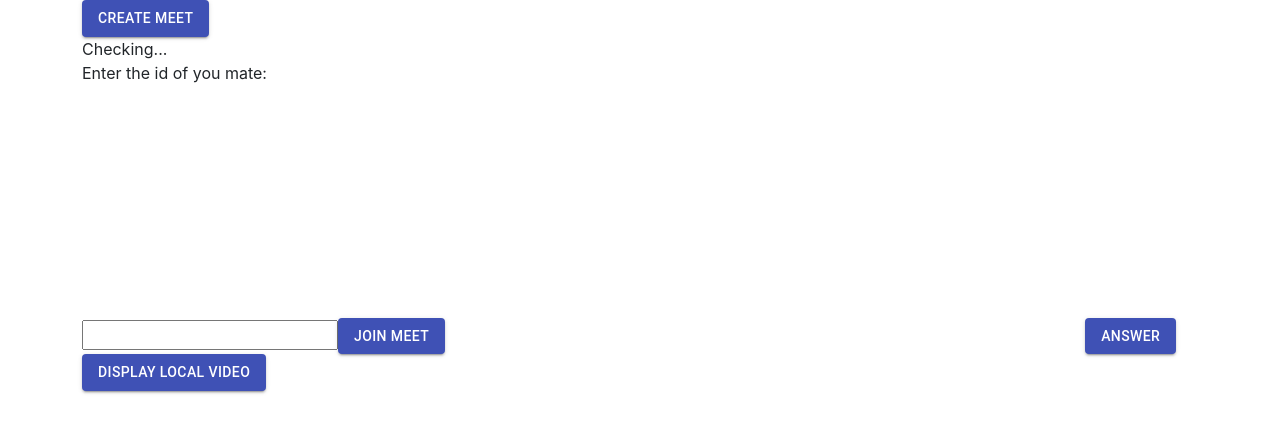
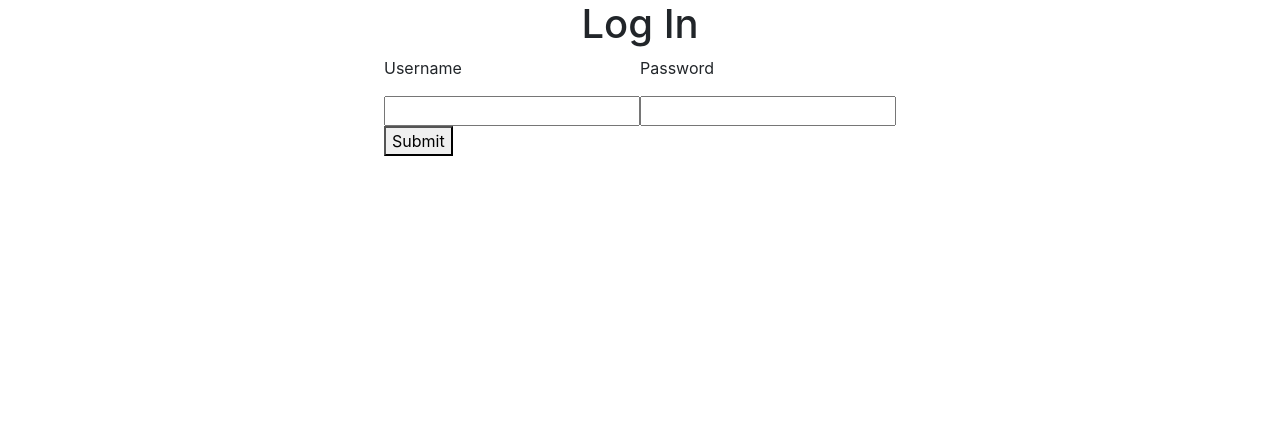
Before and after one commit to JobCall-HackUPC/peer-frontend, a React (Create React App) app: page /webrtc in a window 1280 px wide. Shown: the top 432 px of the page. Built offline with nearby package versions, Linux system fonts and the light colour scheme.

Commit message:
added login router and sessions with token

```diff
--- a/package.json
+++ b/package.json
@@ -10,6 +10,7 @@
     "peerjs": "^1.3.2",
     "react": "^17.0.2",
     "react-dom": "^17.0.2",
+    "react-router-dom": "^5.2.0",
     "react-scripts": "4.0.3",
     "web-vitals": "^1.1.2"
   },
--- a/src/App.js
+++ b/src/App.js
@@ -1,106 +1,40 @@
-import { Button } from '@material-ui/core';
-import React from 'react';
-import Peer from 'peerjs';
+import {useState} from 'react';
+import { BrowserRouter, Route, Switch } from 'react-router-dom';
+import WebRTC from './components/WebRTC.js';
+import Login from './components/Login/Login.js';
+import useToken from './components/useToken.js';
+
+
+function setToken(userToken) {
+  sessionStorage.setItem('token', JSON.stringify(userToken));
+}
+
+function getToken() {
+  const tokenString = sessionStorage.getItem('token');
+  const userToken = JSON.parse(tokenString);
+  return userToken?.token
+}
+
 
 export default function App() {
 
-  const [id, setId] = React.useState(null);
-  const [peer, setPeer] = React.useState(null);
-  const localVideo = React.useRef(null);
-  const remoteVideo = React.useRef(null);
-  const idRemote = React.useRef(null);
+  const { token, setToken } = useToken();
 
-  const createPeer = async () => {
-    var peer = new Peer();
-    var local_stream;
-    peer.on('open', function (id) {
-      console.log('My peer ID is: ' + id);
-      const constraints = { 'video': true, 'audio': true };
-      navigator.mediaDevices.getUserMedia(constraints).then((stream) => {
-        console.log(localVideo);
-        local_stream = stream;
-        const videoElement = localVideo.current;
-        videoElement.srcObject = stream;
-        setId(id);
-        setPeer(peer);
-      })
 
-    });
-    peer.on('call', (call) => {
-      call.answer(local_stream);
-      call.on('stream', (remote_stream) => {
-        console.log("Has remote_stream");
-        remoteVideo.current.srcObject = remote_stream;
-      })
-    });
+  if(!token) {
+    return <Login setToken={setToken} />
   }
 
 
-  async function playVideoFromLocalCamera() {
-    try {
-      const constraints = { 'video': true, 'audio': true };
-      const stream = await navigator.mediaDevices.getUserMedia(constraints);
-      console.log(localVideo);
-      const videoElement = localVideo.current;
-      videoElement.srcObject = stream;
-    } catch (error) {
-      console.error('Error opening video camera.', error);
-    }
-  }
-
-  async function joinMeet() {
-    let peer = new Peer()
-    var remote_id = idRemote.current.value
-    peer.on('open', (id)=>{
-        console.log("Connected with Id: "+id);
-        const constraints = { 'video': true, 'audio': true };
-        navigator.mediaDevices.getUserMedia(constraints).then( (stream)=>{
-          console.log("Join stream", stream);
-          const videoElement = localVideo.current;
-          videoElement.srcObject = stream;
-            let call = peer.call(remote_id, stream) // no sé si es id remote o l'altra
-            call.on('stream', (remote_stream)=>{
-                remoteVideo.current.srcObject = remote_stream;
-            })
-        });
-    })
-  }
-
-  async function answerCall() {
-    peer.on('call', (call) => {
-      console.log("CallAnswer", call);
-      call.answer("Peer on Answer Call");
-      const constraints = { video: true, audio: true }
-      navigator.mediaDevices.getUserMedia(constraints).then(stream => {
-        console.log("Answer Stream get", stream);
-        let call = peer.call()
-        call.on('stream', (remoteStream) => {
-          const videoElement = remoteVideo.current;
-          videoElement.srcObject = remoteStream;
-        });
-      }, (err) => {
-        console.error('Failed to get local stream', err);
-      });
-    });
-  }
-
   return (
-    <div className="container">
-      <Button variant="contained" onClick={() => createPeer()} color="primary">
-        Create Meet
-      </Button>
-      <div>
-        Checking...
-      {id != null && <p>You're code is: {id}</p>}
-      </div>
-      <p>Enter the id of you mate:</p>
-      <input ref={idRemote}></input>
-      <Button variant="contained" onClick={() => joinMeet()} color="primary">Join Meet</Button>
-      <video ref={localVideo} width="320" height="240" autoPlay playsInline controls={false} />
-      <video width="320" height="240" autoPlay playsInline controls={false} ref={remoteVideo} />
-
-      <Button variant="contained" onClick={() => answerCall()} color="primary">Answer</Button>
-      <Button variant="contained" onClick={() => playVideoFromLocalCamera()} color="primary">Display local video</Button>
+    <div className="wrapper">
+      <BrowserRouter>
+        <Switch>
+          <Route path="/webrtc">
+            <WebRTC />
+          </Route>
+        </Switch>
+      </BrowserRouter>
     </div>
   );
 }
--- /dev/null
+++ b/src/components/Login/Login.css
@@ -0,0 +1,5 @@
+.login-wrapper {
+    display: flex;
+    flex-direction: column;
+    align-items: center;
+}
--- /dev/null
+++ b/src/components/Login/Login.js
@@ -0,0 +1,54 @@
+import React, { useState } from 'react';
+import PropTypes from 'prop-types';
+
+import './Login.css';
+
+
+async function loginUser(credentials) {
+ return fetch('http://localhost:8080/login', {
+   method: 'POST',
+   headers: {
+     'Content-Type': 'application/json'
+   },
+   body: JSON.stringify(credentials)
+ })
+   .then(data => data.json())
+}
+
+export default function Login({ setToken }) {
+  const [username, setUserName] = useState();
+  const [password, setPassword] = useState();
+
+  const handleSubmit = async e => {
+    e.preventDefault();
+    const token = await loginUser({
+      username,
+      password
+    });
+    setToken(token);
+  }
+
+
+  return(
+    <div className="login-wrapper">
+      <h1>Log In</h1>
+      <form onSubmit={handleSubmit}>
+        <label>
+          <p>Username</p>
+          <input type="text" onChange={e => setUserName(e.target.value)}/>
+        </label>
+        <label>
+          <p>Password</p>
+          <input type="password" onChange={e => setPassword(e.target.value)}/>
+        </label>
+        <div>
+          <button type="submit">Submit</button>
+        </div>
+      </form>
+    </div>
+  )
+}
+
+Login.propTypes = {
+  setToken: PropTypes.func.isRequired
+};
--- /dev/null
+++ b/src/components/WebRTC.js
@@ -0,0 +1,106 @@
+import { Button } from '@material-ui/core';
+import React from 'react';
+import Peer from 'peerjs';
+
+export default function WebRTC() {
+
+  const [id, setId] = React.useState(null);
+  const [peer, setPeer] = React.useState(null);
+  const localVideo = React.useRef(null);
+  const remoteVideo = React.useRef(null);
+  const idRemote = React.useRef(null);
+
+  const createPeer = async () => {
+    var peer = new Peer();
+    var local_stream;
+    peer.on('open', function (id) {
+      console.log('My peer ID is: ' + id);
+      const constraints = { 'video': true, 'audio': true };
+      navigator.mediaDevices.getUserMedia(constraints).then((stream) => {
+        console.log(localVideo);
+        local_stream = stream;
+        const videoElement = localVideo.current;
+        videoElement.srcObject = stream;
+        setId(id);
+        setPeer(peer);
+      })
+
+    });
+    peer.on('call', (call) => {
+      call.answer(local_stream);
+      call.on('stream', (remote_stream) => {
+        console.log("Has remote_stream");
+        remoteVideo.current.srcObject = remote_stream;
+      })
+    });
+  }
+
+
+  async function playVideoFromLocalCamera() {
+    try {
+      const constraints = { 'video': true, 'audio': true };
+      const stream = await navigator.mediaDevices.getUserMedia(constraints);
+      console.log(localVideo);
+      const videoElement = localVideo.current;
+      videoElement.srcObject = stream;
+    } catch (error) {
+      console.error('Error opening video camera.', error);
+    }
+  }
+
+  async function joinMeet() {
+    let peer = new Peer()
+    var remote_id = idRemote.current.value
+    peer.on('open', (id)=>{
+        console.log("Connected with Id: "+id);
+        const constraints = { 'video': true, 'audio': true };
+        navigator.mediaDevices.getUserMedia(constraints).then( (stream)=>{
+          console.log("Join stream", stream);
+          const videoElement = localVideo.current;
+          videoElement.srcObject = stream;
+            let call = peer.call(remote_id, stream) // no sé si es id remote o l'altra
+            call.on('stream', (remote_stream)=>{
+                remoteVideo.current.srcObject = remote_stream;
+            })
+        });
+    })
+  }
+
+  async function answerCall() {
+    peer.on('call', (call) => {
+      console.log("CallAnswer", call);
+      call.answer("Peer on Answer Call");
+      const constraints = { video: true, audio: true }
+      navigator.mediaDevices.getUserMedia(constraints).then(stream => {
+        console.log("Answer Stream get", stream);
+        let call = peer.call()
+        call.on('stream', (remoteStream) => {
+          const videoElement = remoteVideo.current;
+          videoElement.srcObject = remoteStream;
+        });
+      }, (err) => {
+        console.error('Failed to get local stream', err);
+      });
+    });
+  }
+
+  return (
+    <div className="container">
+      <Button variant="contained" onClick={() => createPeer()} color="primary">
+        Create Meet
+      </Button>
+      <div>
+        Checking...
+      {id != null && <p>You're code is: {id}</p>}
+      </div>
+      <p>Enter the id of you mate:</p>
+      <input ref={idRemote}></input>
+      <Button variant="contained" onClick={() => joinMeet()} color="primary">Join Meet</Button>
+      <video ref={localVideo} width="320" height="240" autoPlay playsInline controls={false} />
+      <video width="320" height="240" autoPlay playsInline controls={false} ref={remoteVideo} />
+
+      <Button variant="contained" onClick={() => answerCall()} color="primary">Answer</Button>
+      <Button variant="contained" onClick={() => playVideoFromLocalCamera()} color="primary">Display local video</Button>
+    </div>
+  );
+}
--- /dev/null
+++ b/src/components/useToken.js
@@ -0,0 +1,21 @@
+import { useState } from 'react';
+
+export default function useToken() {
+  const getToken = () => {
+    const tokenString = localStorage.getItem('token');
+    const userToken = JSON.parse(tokenString);
+    return userToken?.token
+  };
+
+  const [token, setToken] = useState(getToken());
+
+  const saveToken = userToken => {
+    localStorage.setItem('token', JSON.stringify(userToken));
+    setToken(userToken.token);
+  };
+
+  return {
+    setToken: saveToken,
+    token
+  }
+}
```
Also changed, not shown: 1 other file (tests, documents, lock files or other folders).
